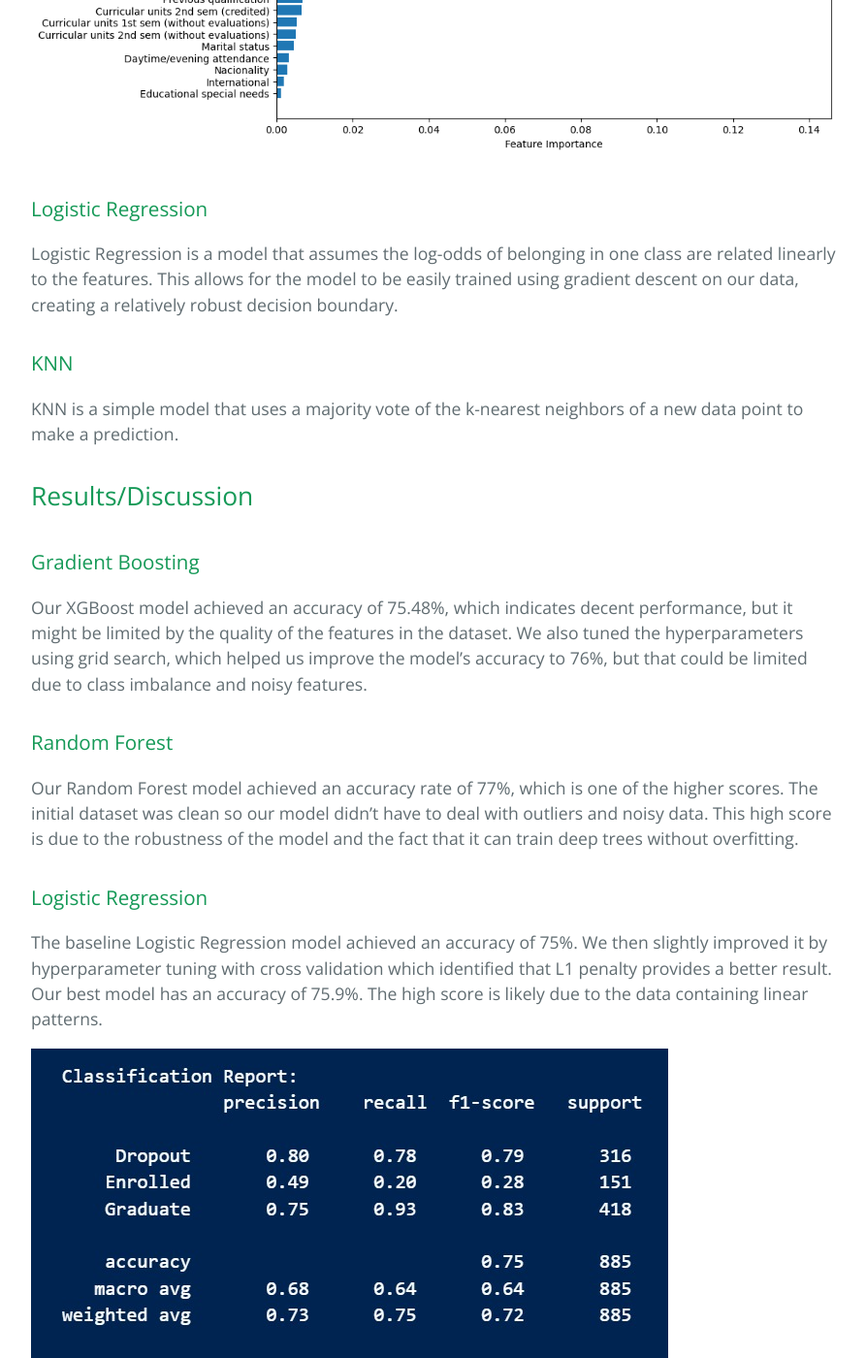
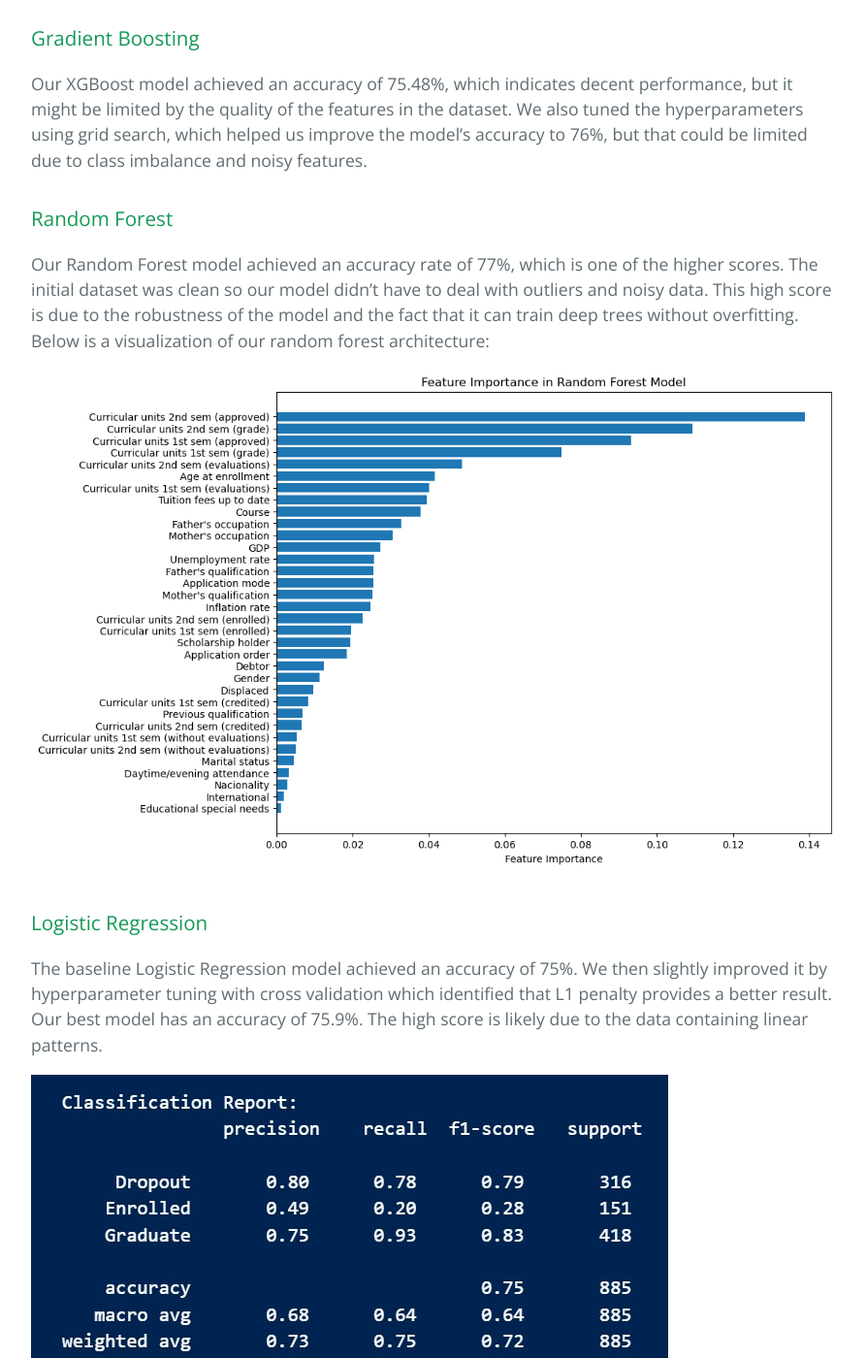
Before and after one commit to russjm/CS4641, a Jekyll site: the page built from index.md, in a window 1280 px wide and 1400 px high, scrolled down 9773 px. Shown: the whole window at 97% size, without its empty margins (192-1085 px from the left). Built offline with Jekyll 4.4.1, drawn with Linux system fonts in a browser that asks for light colours; our own code applies the rules of GitHub Pages for plain Markdown files.

Commit message:
Moved random forest visualization

```diff
--- a/index.md
+++ b/index.md
@@ -113,8 +113,6 @@ One of the models we chose was a Gradient Boosting method, specifically XGBoost,
 ### Random Forest
 Random forest is a very robust and flexible model since it consists of multiple decision trees that are trained on different datasets creating by sampling with replacement. Multiple trees help the model avoid overfitting and make it less sensitive to any changes in the dataset by creating splits on random subsets of features.
 
-![Random Forest Feature Importance](visualizations/random_forest_2.png)
-
 ### Logistic Regression
 Logistic Regression is a model that assumes the log-odds of belonging in one class are related linearly to the features. This allows for the model to be easily trained using gradient descent on our data, creating a relatively robust decision boundary.
 
@@ -126,7 +124,9 @@ KNN is a simple model that uses a majority vote of the k-nearest neighbors of a
 Our XGBoost model achieved an accuracy of 75.48%, which indicates decent performance, but it might be limited by the quality of the features in the dataset. We also tuned the hyperparameters using grid search, which helped us improve the model’s accuracy to 76%, but that could be limited due to class imbalance and noisy features.
 
 ### Random Forest
-Our Random Forest model achieved an accuracy rate of 77%, which is one of the higher scores. The initial dataset was clean so our model didn’t have to deal with outliers and noisy data. This high score is due to the robustness of the model and the fact that it can train deep trees without overfitting.
+Our Random Forest model achieved an accuracy rate of 77%, which is one of the higher scores. The initial dataset was clean so our model didn’t have to deal with outliers and noisy data. This high score is due to the robustness of the model and the fact that it can train deep trees without overfitting. Below is a visualization of our random forest architecture:
+
+![Random Forest Feature Importance](visualizations/random_forest_2.png)
 
 ### Logistic Regression
 The baseline Logistic Regression model achieved an accuracy of 75%. We then slightly improved it by hyperparameter tuning with cross validation which identified that L1 penalty provides a better result. Our best model has an accuracy of 75.9%. The high score is likely due to the data containing linear patterns.
```
